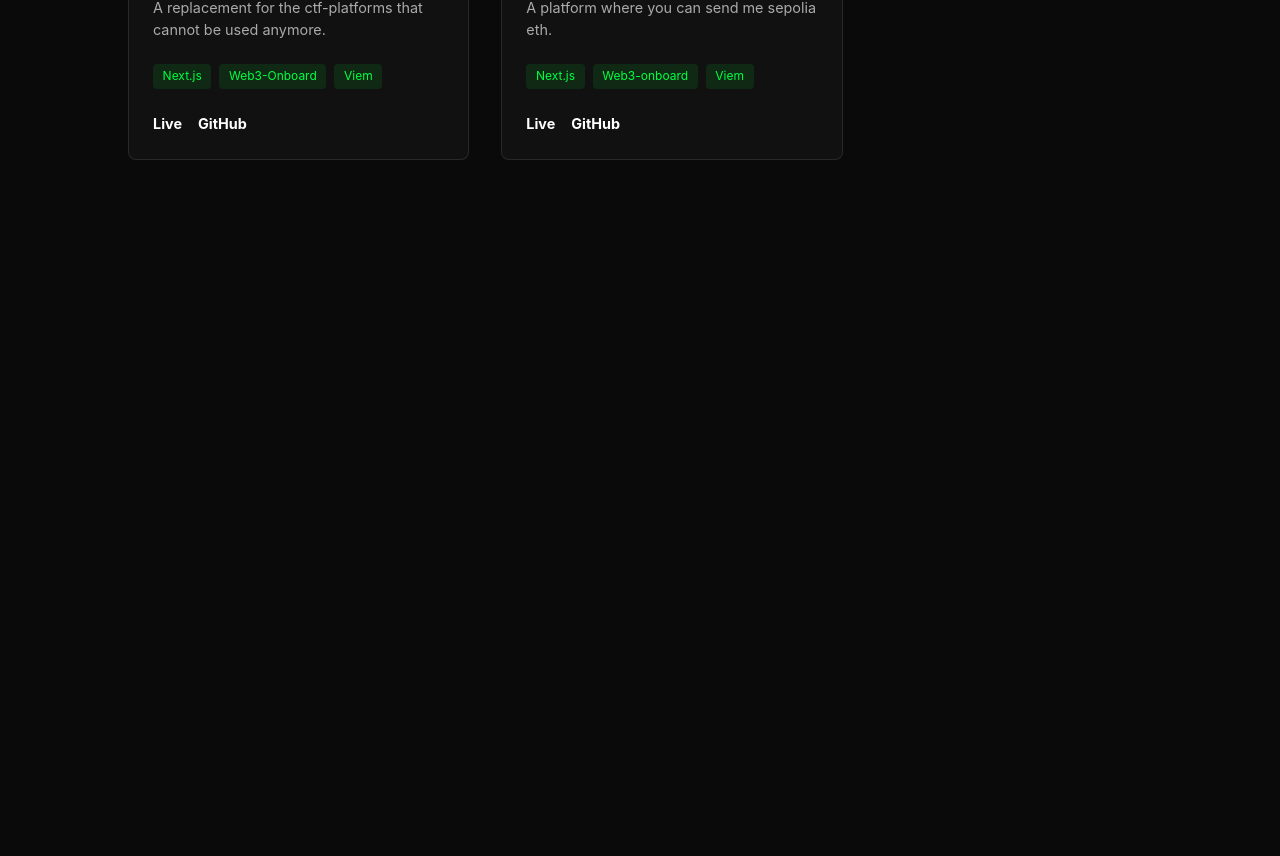
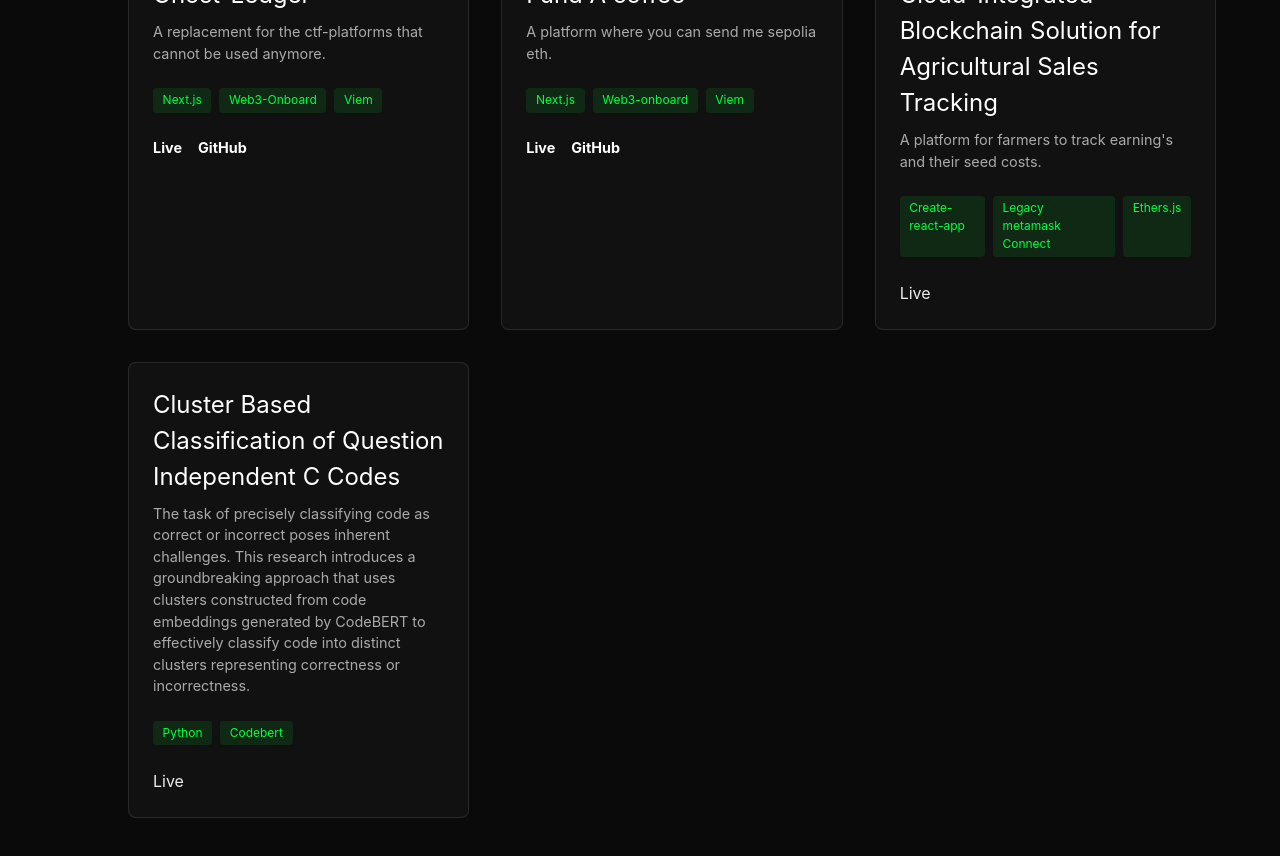
Before and after one commit to raoaniruddh92/raoaniruddh92-portfolio, a Next.js app: page / in a window 1280 px wide. Shown: the part 620-1476 px from the top of the page. Before the commit the page ends 844 px from the top, so only its background shows below. Built offline with nearby package versions, Linux system fonts and the light colour scheme.

Commit message:
Added more projects

```diff
--- a/app/Projects.tsx
+++ b/app/Projects.tsx
@@ -43,10 +43,39 @@ export default function Projects() {
       </div>
     </div>
 
+    <div className="project-card">
+      <h3 className="project-title">Cloud-Integrated Blockchain Solution for Agricultural Sales Tracking</h3>
+      <p className="project-description">
+        A platform for farmers to track earning's and their seed costs.
+      </p>
 
+      <div className="project-tags">
+        <span className="project-tag">Create-react-app</span>
+        <span className="project-tag">Legacy metamask Connect</span>
+        <span className="project-tag">Ethers.js</span>
+      </div>
+
+      <div className="project-links">
+        <a className="Publication-Link" href="https://ieeexplore.ieee.org/document/10726066">Live</a>
+      </div>
+    </div>
+
+    <div className="project-card">
+      <h3 className="project-title">Cluster Based Classification of Question Independent C Codes</h3>
+      <p className="project-description">
+        The task of precisely classifying code as correct or incorrect poses inherent challenges. This research introduces a groundbreaking approach that uses clusters constructed from code embeddings generated by CodeBERT to effectively classify code into distinct clusters representing correctness or incorrectness.
+      </p>
+
+      <div className="project-tags">
+        <span className="project-tag">Python</span>
+        <span className="project-tag">Codebert</span>
+      </div>
+
+      <div className="project-links">
+        <a className="Publication-Link" href="https://ifip.hal.science/IFIP-AICT-723/hal-05157383">Live</a>
+      </div>
+    </div>
   </div>
-
-
 </section>
 
   )
--- a/app/page.tsx
+++ b/app/page.tsx
@@ -29,6 +29,7 @@ export default function Home() {
             </div>
           )}
         </div>
+        <h1 >Check out <a href="https://medium.com/@raoaniruddh92">My blog</a></h1>
         <Projects />
       </section>
 
```
